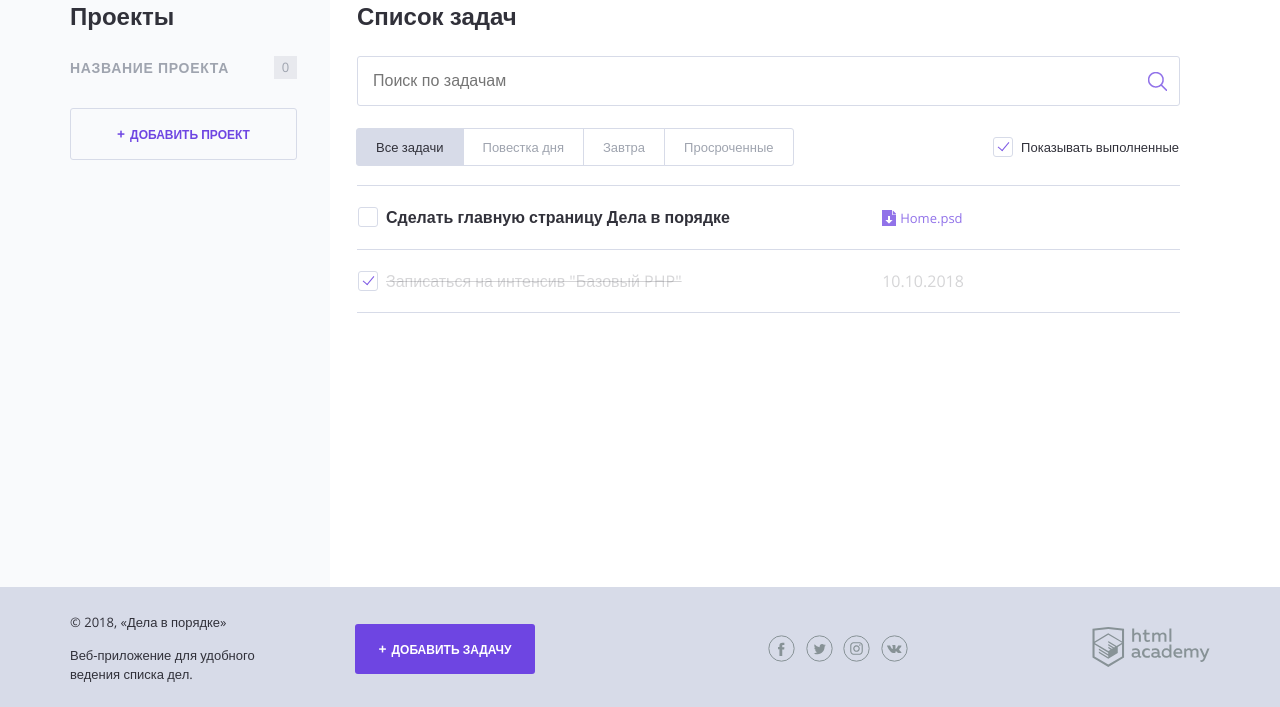
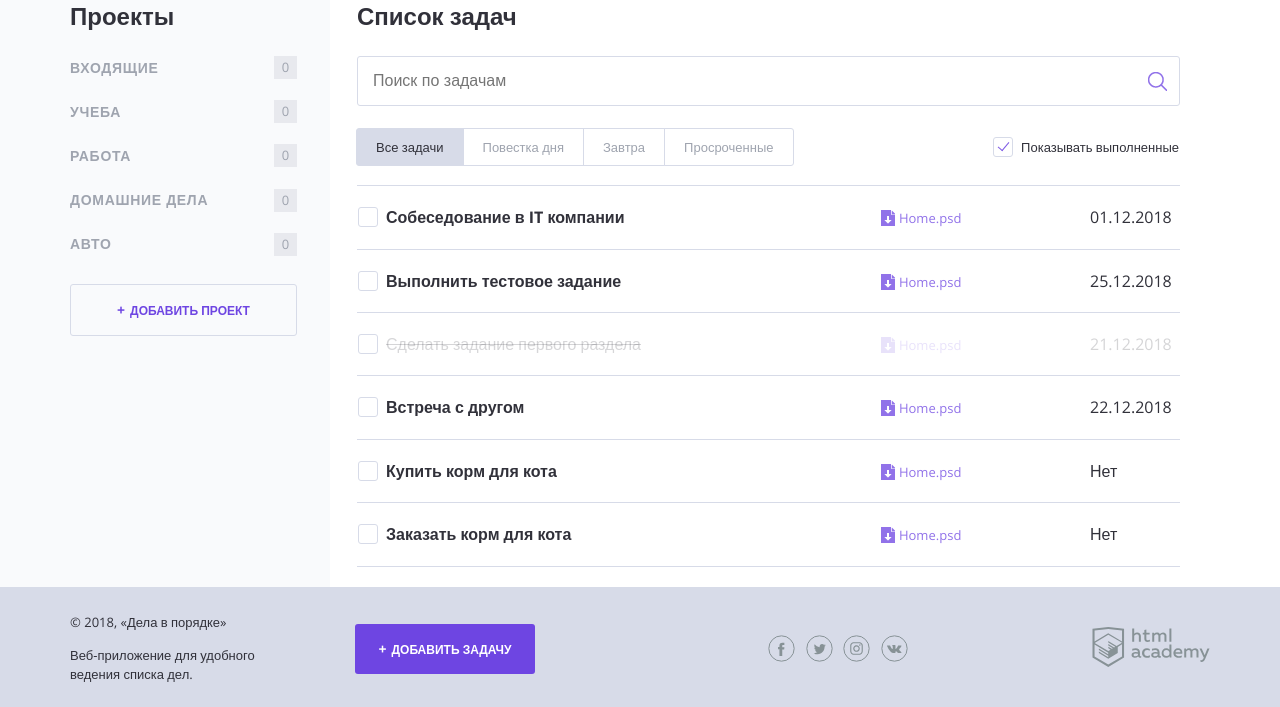
Before and after one commit to nobud/200132-doingsdone, a PHP site: page / in a window 1280 px wide. Shown: the part 93-800 px from the top of the page. Run offline with PHP 8.4, Linux system fonts and the light colour scheme.

Commit message:
массивы проектов и задач

```diff
--- a/index.php
+++ b/index.php
@@ -1,4 +1,37 @@
 <?php
+$projects = ['Входящие', 'Учеба', 'Работа', 'Домашние дела', 'Авто'];
+$tasks = [
+    ['name' => 'Собеседование в IT компании',
+      'date' => '01.12.2018',
+      'project_category' => 'Работа',
+      'is_completed' => false],
+
+    ['name' => 'Выполнить тестовое задание',
+      'date' => '25.12.2018',
+      'project_category' => 'Работа',
+      'is_completed' => false],
+
+    ['name' => 'Сделать задание первого раздела',
+      'date' => '21.12.2018',
+      'project_category' => 'Учеба',
+      'is_completed' => true],
+
+    ['name' => 'Встреча с другом',
+      'date' => '22.12.2018',
+      'project_category' => 'Входящие',
+      'is_completed' => false],
+
+    ['name' => 'Купить корм для кота',
+      'date' => 'Нет',
+      'project_category' => 'Домашние дела',
+      'is_completed' => false],
+
+    ['name' => 'Заказать корм для кота',
+      'date' => 'Нет',
+      'project_category' => 'Домашние дела',
+      'is_completed' => false]
+];
+
 // показывать или нет выполненные задачи
 $show_complete_tasks = rand(0, 1);
 ?>
@@ -46,10 +79,12 @@ $show_complete_tasks = rand(0, 1);
 
                 <nav class="main-navigation">
                     <ul class="main-navigation__list">
+                    <?php foreach($projects as $key => $val): ?>
                         <li class="main-navigation__list-item">
-                            <a class="main-navigation__list-item-link" href="#">Название проекта</a>
+                            <a class="main-navigation__list-item-link" href="#"><?=$val; ?></a>
                             <span class="main-navigation__list-item-count">0</span>
                         </li>
+                    <?php endforeach; ?>
                     </ul>
                 </nav>
 
@@ -84,11 +119,13 @@ $show_complete_tasks = rand(0, 1);
                 </div>
 
                 <table class="tasks">
-                    <tr class="tasks__item task">
+                <?php foreach ($tasks as $key => $val): ?>
+                    <?php if (!$val['is_completed'] || $show_complete_tasks): ?>
+                        <tr class="tasks__item task <?php if ($val['is_completed']): ?>task--completed<?php endif; ?>" >
                             <td class="task__select">
                                 <label class="checkbox task__checkbox">
                                     <input class="checkbox__input visually-hidden task__checkbox" type="checkbox" value="1">
-                                <span class="checkbox__text">Сделать главную страницу Дела в порядке</span>
+                                    <span class="checkbox__text"><?=$val['name']; ?></span>
                                 </label>
                             </td>
 
@@ -96,23 +133,10 @@ $show_complete_tasks = rand(0, 1);
                                 <a class="download-link" href="#">Home.psd</a>
                             </td>
 
-                        <td class="task__date"></td>
-                    </tr>
-
-                    <?php if ($show_complete_tasks): ?>
-                      <tr class="tasks__item task task--completed">
-                        <td class="task__select">
-                          <label class="checkbox task__checkbox">
-                            <input class="checkbox__input visually-hidden" type="checkbox" checked>
-                            <span class="checkbox__text">Записаться на интенсив "Базовый PHP"</span>
-                          </label>
-                        </td>
-                        <td class="task__date">10.10.2018</td>
-
-                        <td class="task__controls">
-                        </td>
+                            <td class="task__date"><?=$val['date']; ?></td>
                         </tr>
                   <?php endif; ?>
+                <?php endforeach; ?>
                 </table>
             </main>
         </div>
```
Lines whose indentation alone changed are shown as unchanged.
